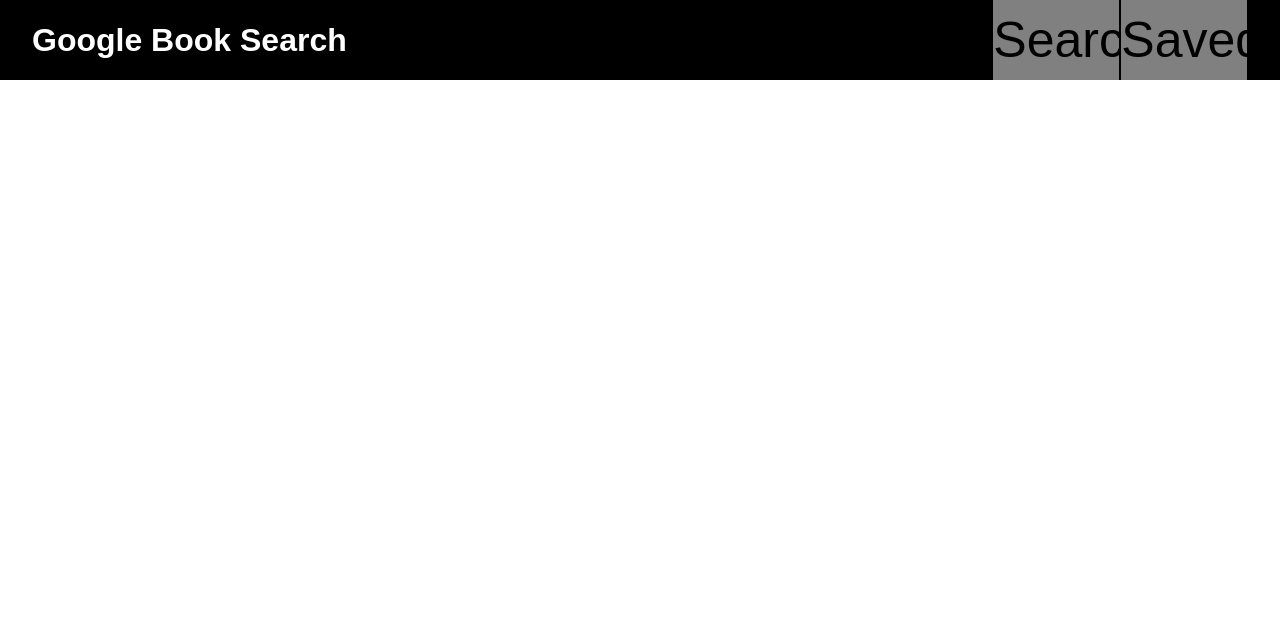
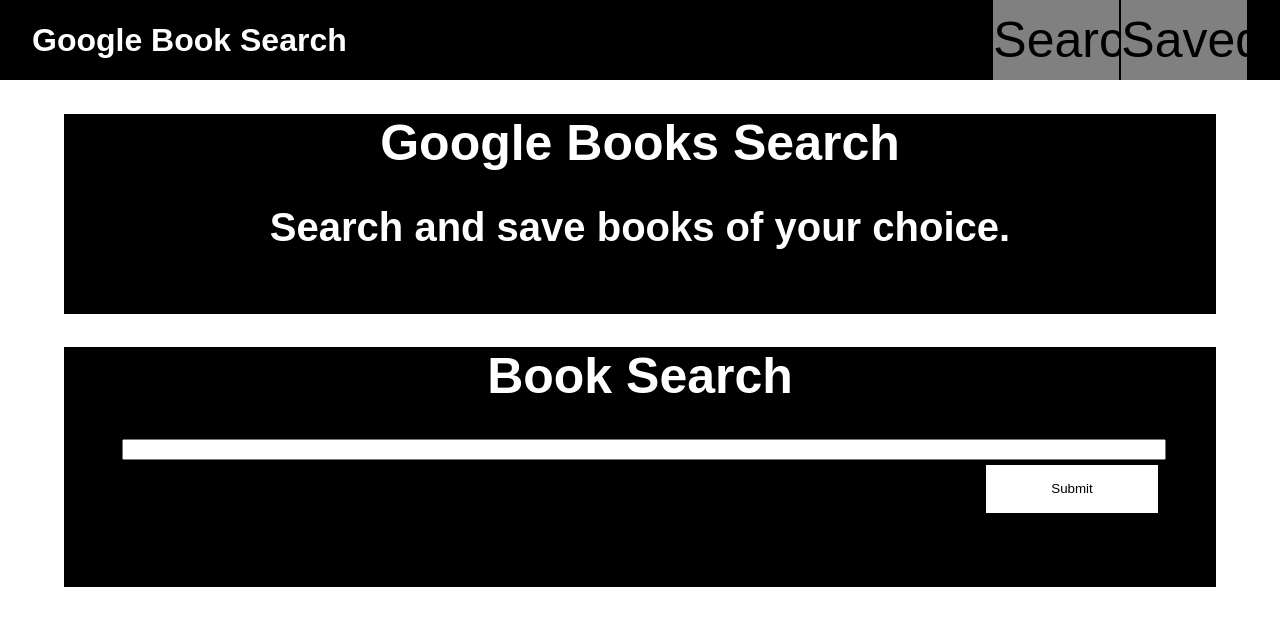
Before and after one commit to jjmateer/Google-Books-Search, a React (Create React App) app in the folder client/: page / in a window 1280 px wide. Shown: the top 626 px of the page. Built offline with nearby package versions, Linux system fonts and the light colour scheme.

Commit message:
Added search form component.

```diff
--- a/client/src/App.js
+++ b/client/src/App.js
@@ -4,6 +4,7 @@
 import Header from "./components/Header/Header.js";
 import Banner from "./components/Banner/Banner.js"
 import "./App.css";
+import Search from "./components/Search/Search";
 
 class App extends Component {
   render() {
@@ -11,6 +12,7 @@
       <Router>
         <Header />
         <Banner />
+        <Search/>
       </Router>
     );
   }
--- a/client/src/components/Banner/Banner.js
+++ b/client/src/components/Banner/Banner.js
@@ -2,7 +2,10 @@
 import "./style.css";
 
 function Banner () {
-    return <div className="banner"></div>
+    return <div className="banner">
+        <h1>Google Books Search</h1>
+        <h2>Search and save books of your choice.</h2>
+    </div>
 }
 
 export default Banner;
--- a/client/src/components/Banner/style.css
+++ b/client/src/components/Banner/style.css
@@ -1,7 +1,15 @@
-.Banner{
+.banner{
     width:90%;
-    height:20vh;
+    height:25vh;
     margin:auto;
-    margin-top:20vh;
     background-color:black;
+    color:white;
+    text-align:center;
 }
+.banner h1 {
+    font-size:50px;
+}
+
+.banner h2 {
+    font-size:40px;
+}
--- /dev/null
+++ b/client/src/components/Search/Search.js
@@ -0,0 +1,16 @@
+import React from "react";
+import "./style.css";
+
+function Search() {
+    return (
+        <div>
+        <form className="searchForm">
+            <h1>Book Search</h1>
+            <input></input>
+            <button className="submitBtn" type="submit">Submit</button>
+        </form>
+        </div>
+    )
+}
+
+export default Search;
--- /dev/null
+++ b/client/src/components/Search/style.css
@@ -0,0 +1,30 @@
+.searchForm {
+    width:90%;
+    height:30vh;
+    margin:auto;
+    background-color:black;
+    color:white;
+}
+.searchForm h1{
+    width:100%;
+    text-align:center;
+    font-size:50px;
+}
+
+.searchForm input{
+    width:90%;
+    margin-left:5%;
+}
+
+.searchForm .submitBtn {
+    padding: 0;
+    width:15%;
+    height:20%;
+    margin:auto;
+    margin-right:5%;
+    margin-top:5px;
+    float:right;
+    background:white;
+    outline:none;
+    border:none;
+}
```
